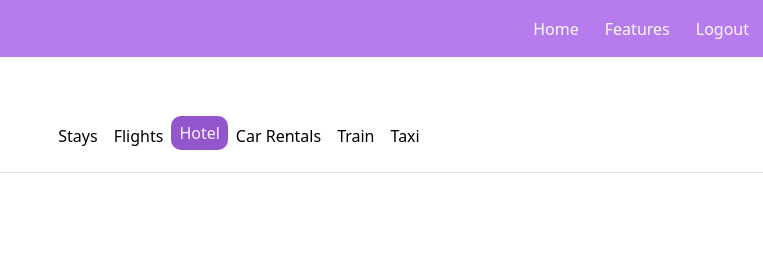
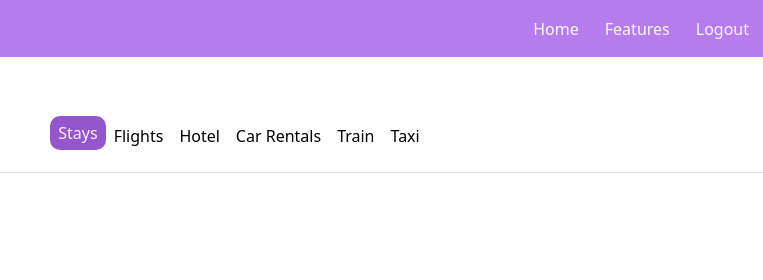
Before and after one commit to psuuc-grnino/reservibe-stay-albay, a plain HTML site: page index.html in a window 1280 px wide. Shown: the top 280 px of the page, 401-1164 px from the left. Drawn offline with nearby package versions, Linux system fonts and the light colour scheme.

Commit message:
Update index.html

```diff
--- a/index.html
+++ b/index.html
@@ -53,9 +53,9 @@
           </div>
 
           <ul class="nav col-md-auto justify-content-center ">
-            <li><a href="#" class="nav-link px-2 " style="color: black;">Stays</a></li>
+            <li><a href="https://psuuc-grnino.github.io/reservibe-stay-albay/" class="nav-link px-2 " style="background-color: rgb(147, 86, 204); border-radius: 10px; padding: 5px; color:#fcf4ff">Stays</a></li>
             <li><a href="#" class="nav-link px-2 " style="color: black;">Flights</a></li>
-            <li><a href="#hotel" class="nav-link px-2 " style="background-color: rgb(147, 86, 204); border-radius: 10px; padding: 5px; color:#fcf4ff">Hotel</a></li>
+            <li><a href="https://psuuc-grnino.github.io/reservibe-hotel-albay/#hotel" class="nav-link px-2 " style="color: black;">Hotel</a></li>
             <li><a href="#" class="nav-link px-2 " style="color: black;">Car Rentals</a></li>
             <li><a href="#" class="nav-link px-2 " style="color: black;">Train</a></li>
             <li><a href="#" class="nav-link px-2 " style="color: black;">Taxi</a></li>
```
